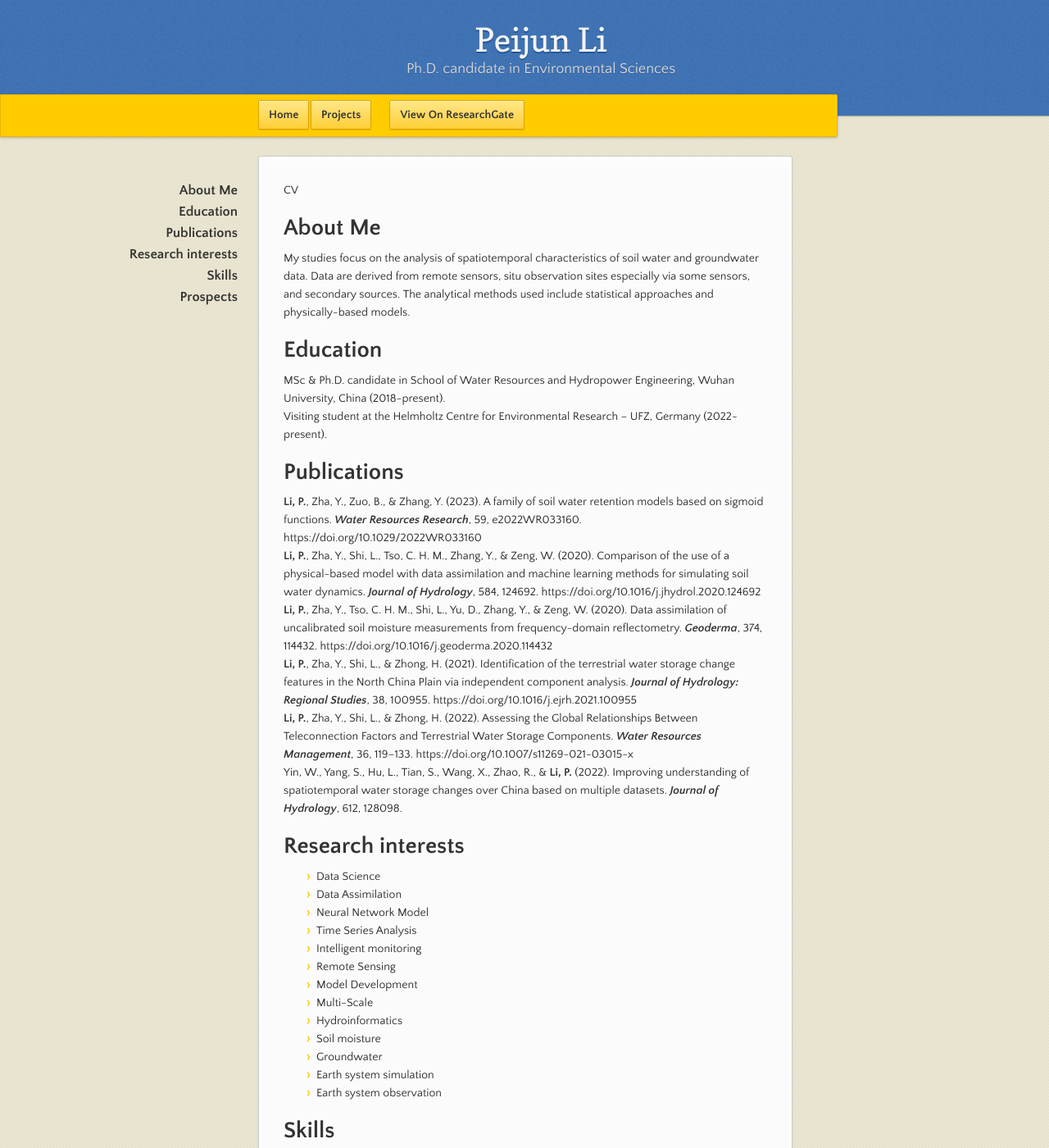
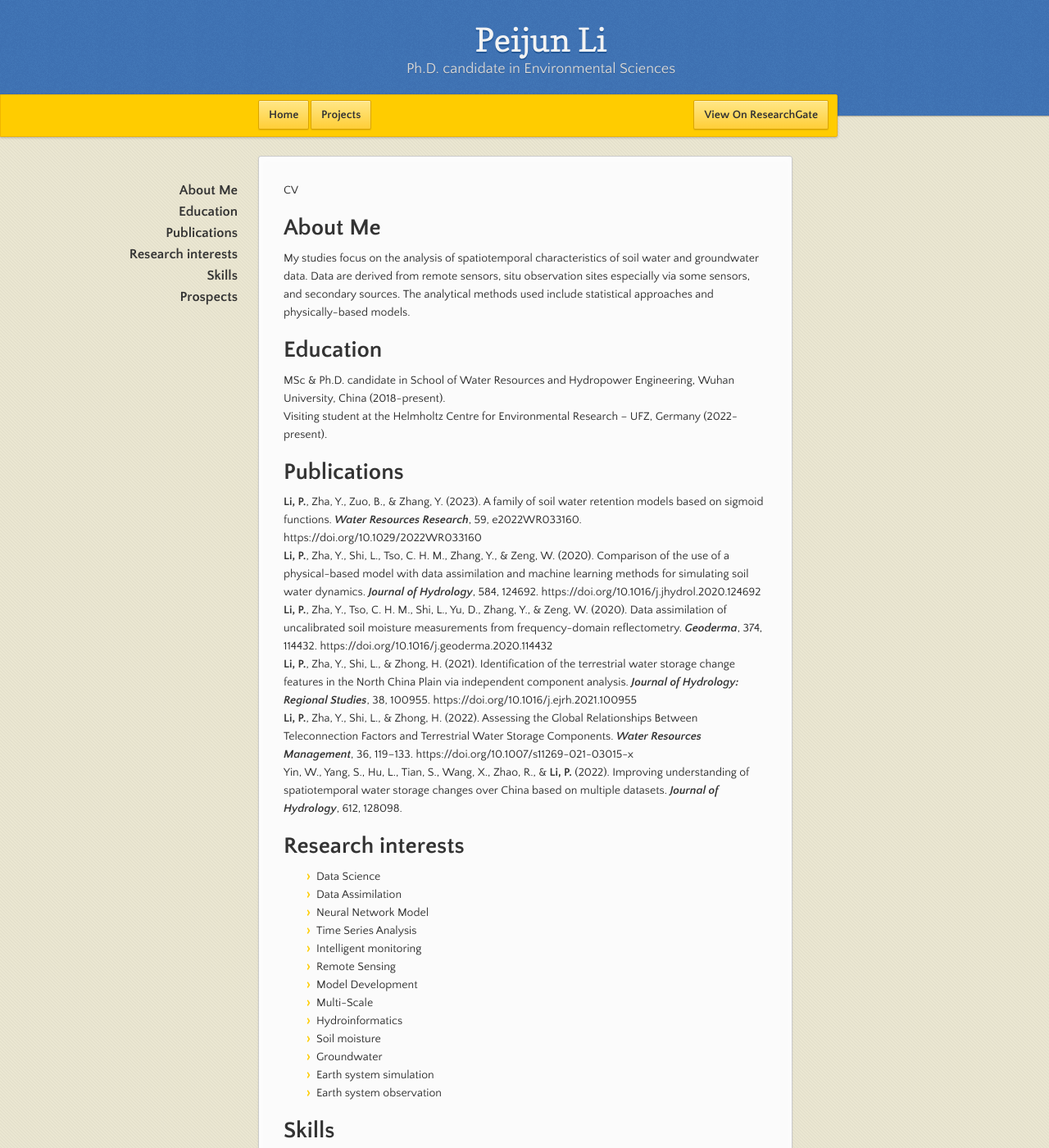
Before and after one commit to PercyLeeMaxWell/PercyLeeMaxWell.github.io, a Jekyll site: the page built from index.md, in a window 1280 px wide and 1400 px high. Shown: the whole window at 82% size. Built offline with Jekyll 4.4.1, drawn with Linux system fonts in a browser that asks for light colours.

Commit message:
Update jekyll-theme-leap-day.scss

```diff
--- a/_sass/jekyll-theme-leap-day.scss
+++ b/_sass/jekyll-theme-leap-day.scss
@@ -234,9 +234,7 @@ header {
 
 
   .fork0 {
-    position:fixed;
-    right:50%;
-    margin-left:-325px;
+    float: right;
     padding: 10px 12px;
     margin-top: 6px;
     line-height:14px;
```
